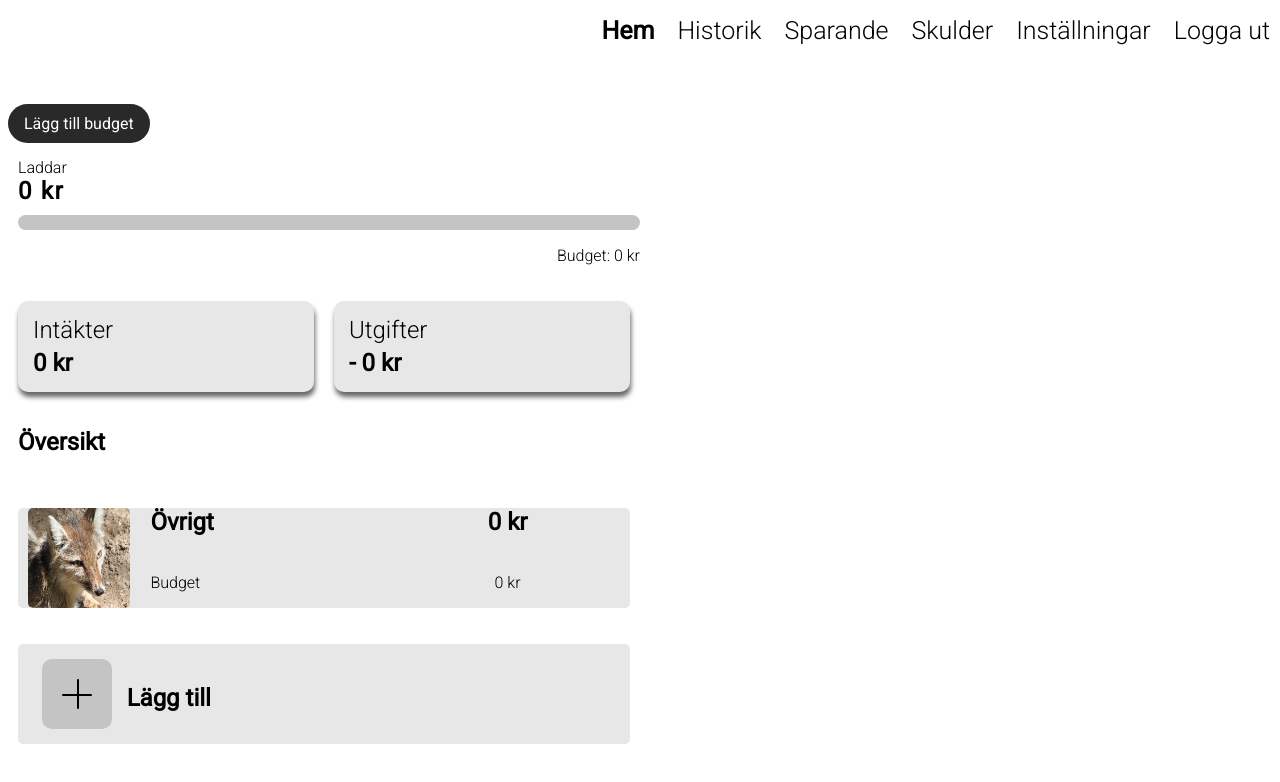
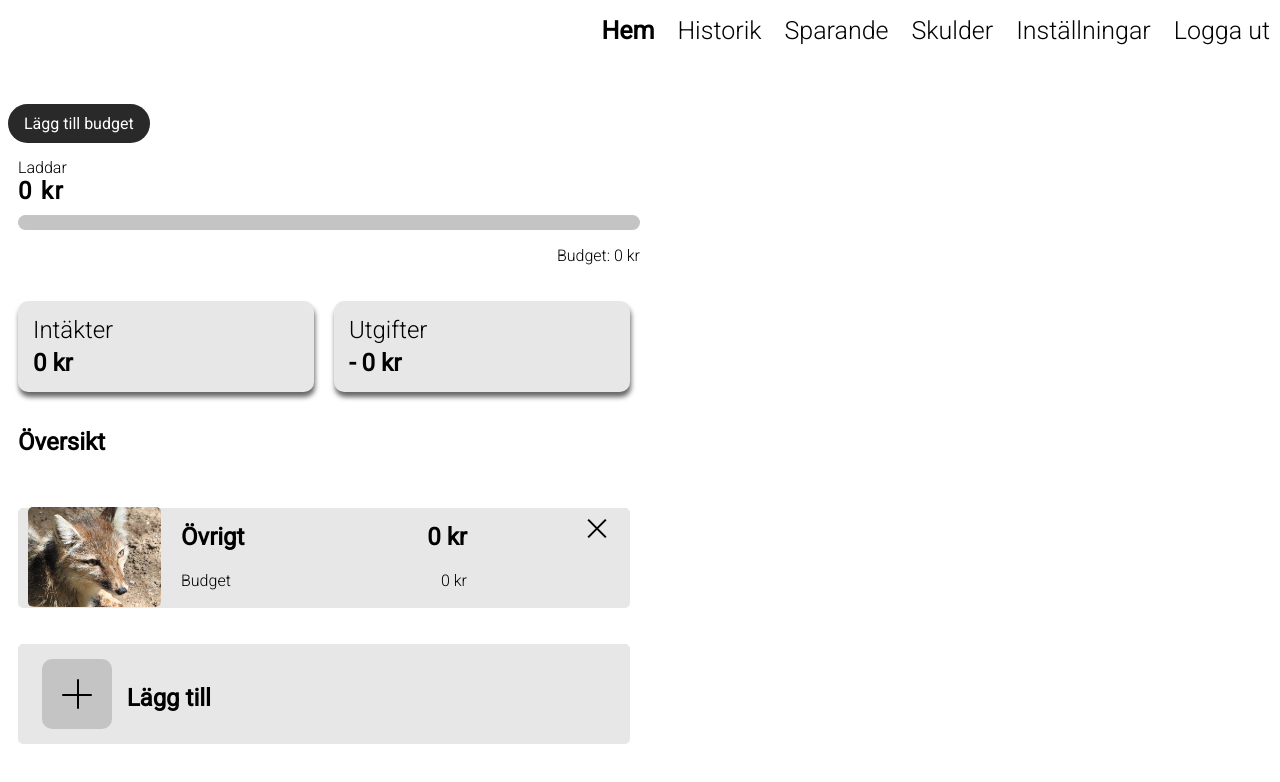
Before and after one commit to Markus-Simonsen-ITHS/JavaScript-med-ramverk-laboration-3, a Vue app: page /#/ in a window 1280 px wide. Shown: the top 782 px of the page. Built offline with nearby package versions, Linux system fonts and the light colour scheme; no server answers; the database is empty; sample sign-in values are in the browser's storage.

Commit message:
added delete function for budgets

```diff
--- a/src/components/home/BudgetItem.vue
+++ b/src/components/home/BudgetItem.vue
@@ -1,9 +1,17 @@
 <script>
+  import { doc, deleteDoc } from 'firebase/firestore'
+  import { db } from '../../firebase'
   export default {
     props: {
       budget: {
         required: true,
         type: Object
+      }
+    },
+    methods: {
+      async removeBudget(budget) {
+        console.log(budget.title)
+        await deleteDoc(doc(db, 'budget', budget.title))
       }
     }
   }
@@ -18,20 +26,41 @@
     <p class="bold-text align-start">
       {{ budget.title ? budget.title : 'Övrigt' }}
     </p>
-    <p class="bold-text">
+    <p class="bold-text align-end">
       {{ budget.amountSpent ? budget.amountSpent : 0 }} kr
     </p>
     <p class="smaller-text align-start">Budget</p>
-    <p class="smaller-text">{{ budget.sum }} kr</p>
+    <p class="smaller-text align-end">{{ budget.sum }} kr</p>
+    <!-- <p class="remove-btn" @click="removeBudget(budget)">X</p> -->
+    <div id="close-button" @click="removeBudget(budget)">
+      <div class="close-button">
+        <div class="close-button-r" />
+      </div>
+    </div>
   </li>
 </template>
 
 <style scoped>
+  .close-button {
+    height: 25px;
+    width: 2px;
+    margin-left: 12px;
+    background-color: black;
+    transform: rotate(45deg);
+    margin: 0 16px 0 0;
+  }
+
+  .close-button-r {
+    height: 25px;
+    width: 2px;
+    background-color: black;
+    transform: rotate(90deg);
+  }
   .expense-category {
     border-radius: 5px;
     list-style-type: none;
     display: grid;
-    grid-template-columns: 1fr 1fr 1fr;
+    grid-template-columns: 1fr 1fr 1fr 1fr;
     background-color: #e7e7e7;
     align-content: center;
     justify-items: center;
@@ -49,18 +78,34 @@
     margin: 10px;
   }
   .align-start {
-    justify-self: flex-start;
+    justify-self: start;
+    grid-column: 2;
+  }
+  .align-end {
+    justify-self: end;
   }
   .smaller-text {
     font-size: 1rem;
+    padding-bottom: 20px;
   }
   .bold-text {
     font-weight: bold;
+    padding-top: 16px;
+  }
+
+  #close-button {
+    grid-column: 4;
+    grid-row-start: 1;
+    grid-row-end: 2;
+    border-radius: 10px;
+    padding: 16px;
+    align-self: center;
+    justify-self: end;
   }
 
   @media screen and (min-width: 700px) {
     .expense-category {
-      grid-template-columns: 0.5fr 1fr 1fr;
+      grid-template-columns: 1fr 1fr 1fr 1frr;
     }
     .category-img-container {
       height: 100px;
```
